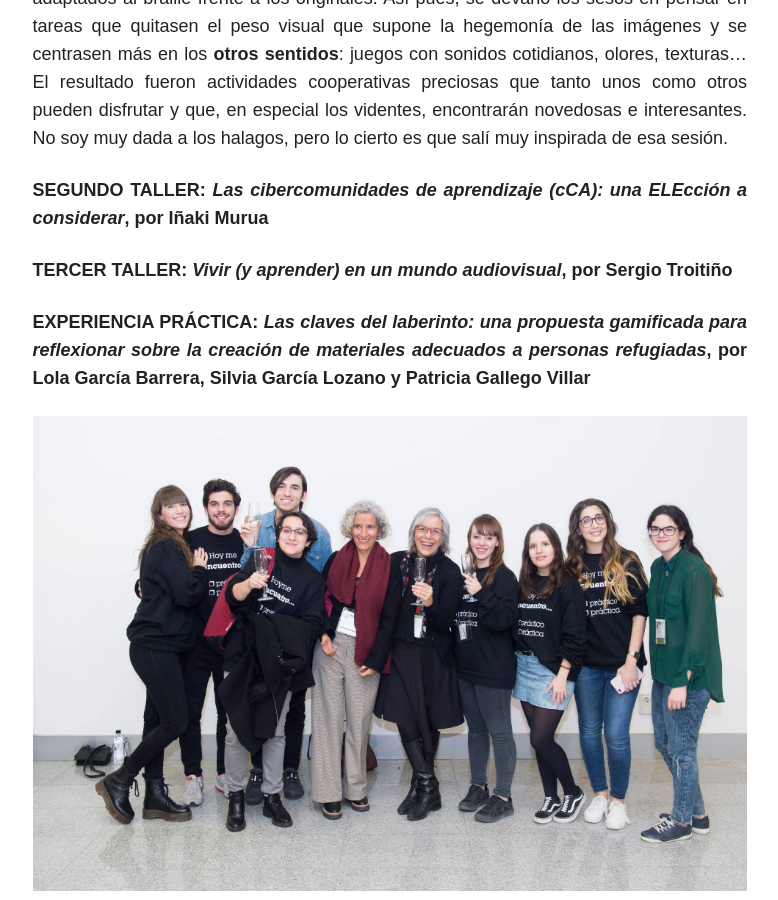
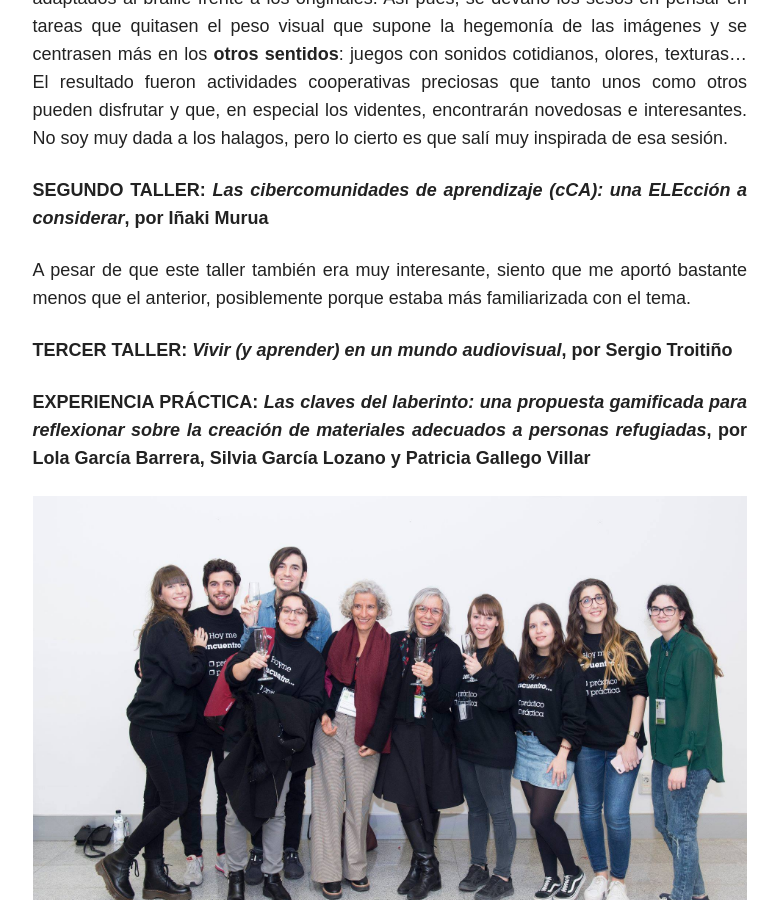
Before and after one commit to immalopez/immalopez.github.io, a Jekyll site: the page built from _posts/blog/2018-12-27-yo-una-joven-padawan.md, in a window 1280 px wide and 900 px high, scrolled down 3709 px. Shown: the whole window, without its empty margins (347-1125 px from the left). Built offline with Jekyll 4.4.1, drawn with Linux system fonts in a browser that asks for light colours; nearby versions of some CDN libraries; comment, search, counter and statistics services are not loaded.

Commit message:
Update 2018-12-27-yo-una-joven-padawan.md

```diff
--- a/_posts/blog/2018-12-27-yo-una-joven-padawan.md
+++ b/_posts/blog/2018-12-27-yo-una-joven-padawan.md
@@ -39,6 +39,8 @@ Este fue, sin duda, el taller que más me gustó. En él, María José Mendénde
 
 **SEGUNDO TALLER: _Las cibercomunidades de aprendizaje (cCA): una ELEcción a considerar_, por Iñaki Murua**
 
+A pesar de que este taller también era muy interesante, siento que me aportó bastante menos que el anterior, posiblemente porque estaba más familiarizada con el tema.
+
 **TERCER TALLER: _Vivir (y aprender) en un mundo audiovisual_, por Sergio Troitiño**
 
 **EXPERIENCIA PRÁCTICA: _Las claves del laberinto: una propuesta gamificada para reflexionar sobre la creación de materiales adecuados a personas refugiadas_, por Lola García Barrera, Silvia García Lozano y Patricia Gallego Villar**
```
